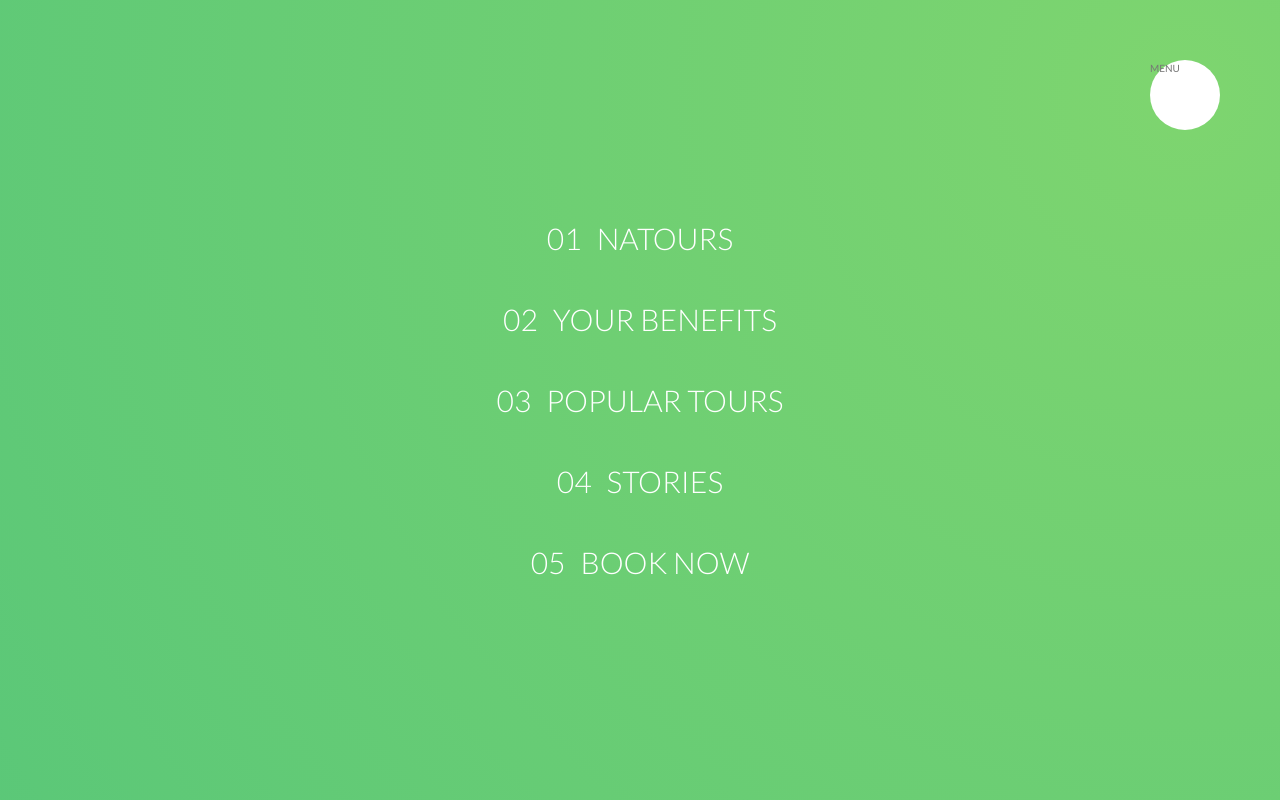
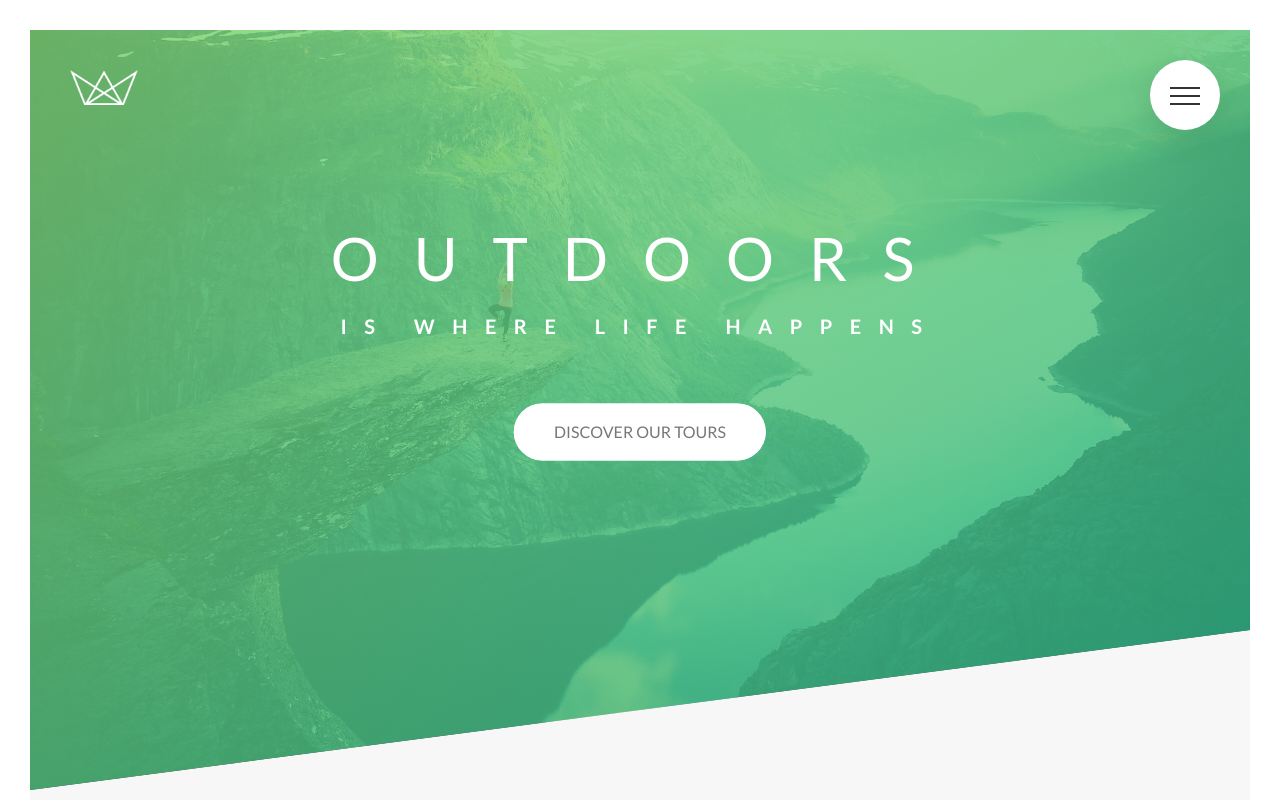
Before and after one commit to jeremysolomon2/advanced-css-course-natours, a website: page index.html in a window 1280 px wide. Shown: the top 800 px of the page. Drawn offline with Linux system fonts and the light colour scheme.

Commit message:
nav complete

```diff
--- a/index.html
+++ b/index.html
@@ -18,7 +18,9 @@
   <body>
     <div class="navigation">
       <input type="checkbox" class="navigation__checkbox" id="navi-toggle" />
-      <label for="navi-toggle" class="navigation__button">MENU</label>
+      <label for="navi-toggle" class="navigation__button">
+        <span class="navigation__icon">&nbsp;</span>
+      </label>
       <div class="navigation__background">&nbsp;</div>
 
       <nav class="navigation__nav">
--- a/sass/layout/_navigation.scss
+++ b/sass/layout/_navigation.scss
@@ -12,6 +12,9 @@
     right: 6rem;
     border-radius: 50%;
     z-index: 2000;
+    box-shadow: 0 1rem 3rem rgba($color-black, 0.1);
+    text-align: center;
+    cursor: pointer;
   }
 
   &__background {
@@ -26,17 +29,20 @@
       $color-primary-dark
     );
     z-index: 1000;
+    transition: transform 0.8s cubic-bezier(0.86, 0, 0.07, 1);
 
-    transform: scale(80);
+    // transform: scale(80);
   }
 
   &__nav {
     height: 100vh;
-    width: 100%;
     position: fixed;
     top: 0;
-    right: 0;
+    left: 0;
     z-index: 1500;
+    opacity: 0; //makes it invisible
+    width: 0; //also makes it invisible
+    transition: all 0.8s cubic-bezier(0.68, -0.55, 0.265, 1.55);
   }
 
   &__list {
@@ -46,6 +52,7 @@
     transform: translate(-50%, -50%);
     list-style: none;
     text-align: center;
+    width: 100%;
   }
 
   &__item {
@@ -84,4 +91,64 @@
       transform: translateX(1rem);
     }
   }
+  // FUNCTIONALITY
+  &__checkbox:checked ~ &__background {
+    transform: scale(80);
+  }
+
+  &__checkbox:checked ~ &__nav {
+    opacity: 1;
+    width: 100%;
+  }
+
+  //ICON
+  &__icon {
+    position: relative;
+    margin-top: 3.5rem;
+    &,
+    &::before,
+    &::after {
+      width: 3rem;
+      height: 2px;
+      background-color: $color-grey-dark-3;
+      display: inline-block;
+    }
+
+    &::before,
+    &::after {
+      content: "";
+      position: absolute;
+      left: 0;
+      transition: all 0.2s;
+    }
+
+    &::before {
+      top: -0.8rem;
+    }
+    &::after {
+      top: 0.8rem;
+    }
+  }
+
+  &__button:hover &__icon::before {
+    top: -1rem;
+  }
+
+  &__button:hover &__icon::after {
+    top: 1rem;
+  }
+
+  &__checkbox:checked + &__button &__icon {
+    background-color: transparent;
+  }
+
+  &__checkbox:checked + &__button &__icon::before {
+    top: 0;
+    transform: rotate(135deg);
+  }
+
+  &__checkbox:checked + &__button &__icon::after {
+    top: 0;
+    transform: rotate(-135deg);
+  }
 }
```
Also changed, not shown: css/style.css.
